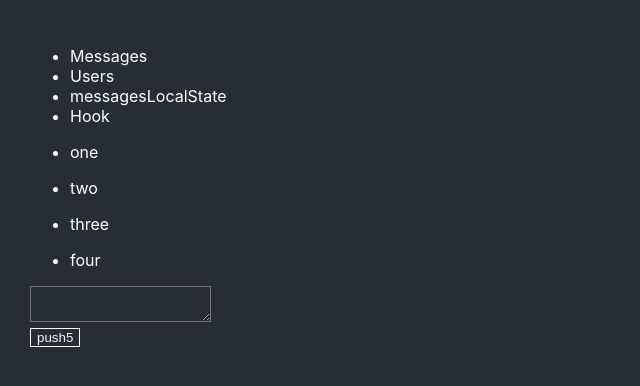
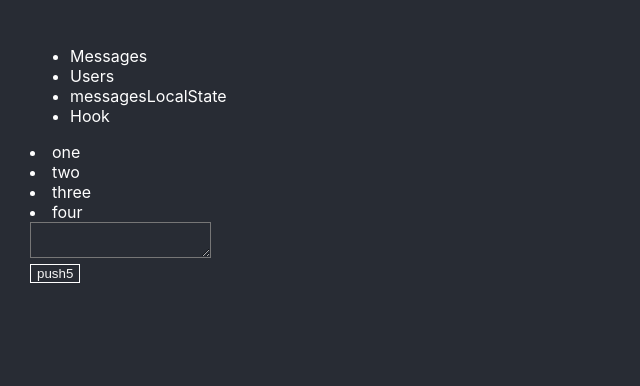
Before and after one commit to AlexandrVinogradov/react-training, a React (Create React App) app: page /messages in a window 1280 px wide. Shown: the top 386 px of the page, without its empty margins (0-640 px from the left). Built offline with nearby package versions, Linux system fonts and the light colour scheme.

Commit message:
redux-form, validata

```diff
--- a/src/components/Message/Messages.jsx
+++ b/src/components/Message/Messages.jsx
@@ -1,42 +1,47 @@
 import React from 'react';
-import { Field, reduxForm  } from 'redux-form';
-import { Textarea } from '../common/FormsControls/FormControls';
+import {Field, reduxForm } from 'redux-form';
 import { required, maxLengthCreator } from '../../utils/validators';
+import {Textarea} from '../common/FormsControls/FormControls';
 
-const maxLength10 = maxLengthCreator(10)
+const maxLengt10 = maxLengthCreator(10)
 
+const Messages = props => {
 
-const Messages = (props) => {
-    const newItem = props.messages.map(m => <NewMessageItem key={m.id} id={m.id} text={m.text} /> )
+    const messageElement = props.messages.map(m => <MessageElement id={m.id} key={m.id} text={m.text} />)
 
     const onAddMessage = value => {
-        props.addMessage(value.customTexarea)
+        props.addMessage(value.customTextarea)
     }
+
     return <div>
-        {newItem}
-        <OurReduxForm onSubmit={onAddMessage} messages={props.messages} />
+        {messageElement}
+        <MessageReduxForm onSubmit={onAddMessage} messages={props.messages} />
     </div>
+
 }
 export default Messages;
 
-const NewMessageItem = (props) => {
-    return <ul>
+const MessageElement = props => {
+    return <div>
         <li>{props.text}</li>
-    </ul>
+    </div>
 }
 
-const ReduxForm = (props) => {
+const MessageForm = props => {
     return <form onSubmit={props.handleSubmit}>
-        <Field component={Textarea} name='customTexarea' validate={[required, maxLength10]}/>
         <div>
-            <CustomBtn messages={props.messages}/>
+            <Field component={Textarea} name='customTextarea' validate={[required, maxLengt10]}/>
+        </div>
+        <div>
+            <CustoBtn messages={props.messages}/>
         </div>
     </form>
 }
-const OurReduxForm = reduxForm( {form: 'our redux form'} )(ReduxForm);
 
-const CustomBtn = props => {
+const CustoBtn = props => {
     return <div>
         <button>push{props.messages.length + 1}</button>
     </div>
 }
+
+const MessageReduxForm = reduxForm( {form: 'our redux form'} )(MessageForm);
```
Also changed, not shown: src/trainigtList.js (+42 -1 lines).
